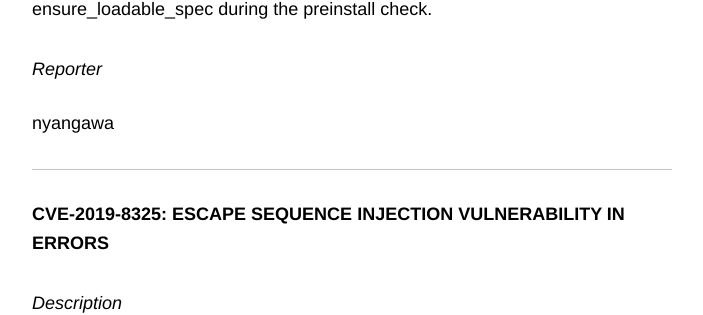
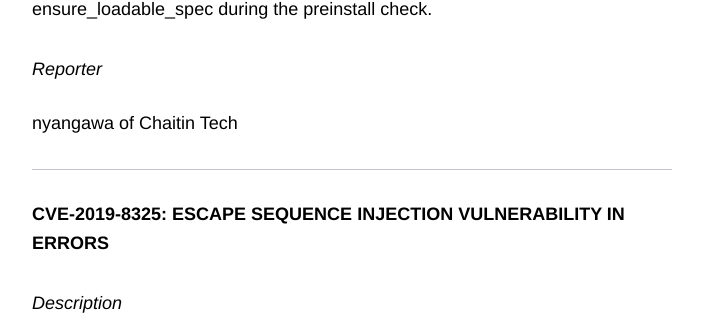
Before and after one commit to rubygems/rubygems.github.io, a Jekyll site: the page built from _posts/2019-03-05-security-advisories-2019-03.md, in a window 1280 px wide and 900 px high, scrolled down 2552 px. Shown: the part 147-462 px from the top of the window, without its empty margins (438-1141 px from the left). Built offline with Jekyll 4.4.1, drawn with Linux system fonts in a browser that asks for light colours; comment, search, counter and statistics services are not loaded.

Commit message:
Added reporter's affiliation.

```diff
--- a/_posts/2019-03-05-security-advisories-2019-03.md
+++ b/_posts/2019-03-05-security-advisories-2019-03.md
@@ -78,7 +78,7 @@ the preinstall check.
 
 ### Reporter
 
-nyangawa
+nyangawa of Chaitin Tech
 
 ## CVE-2019-8325: Escape sequence injection vulnerability in errors
 
```
